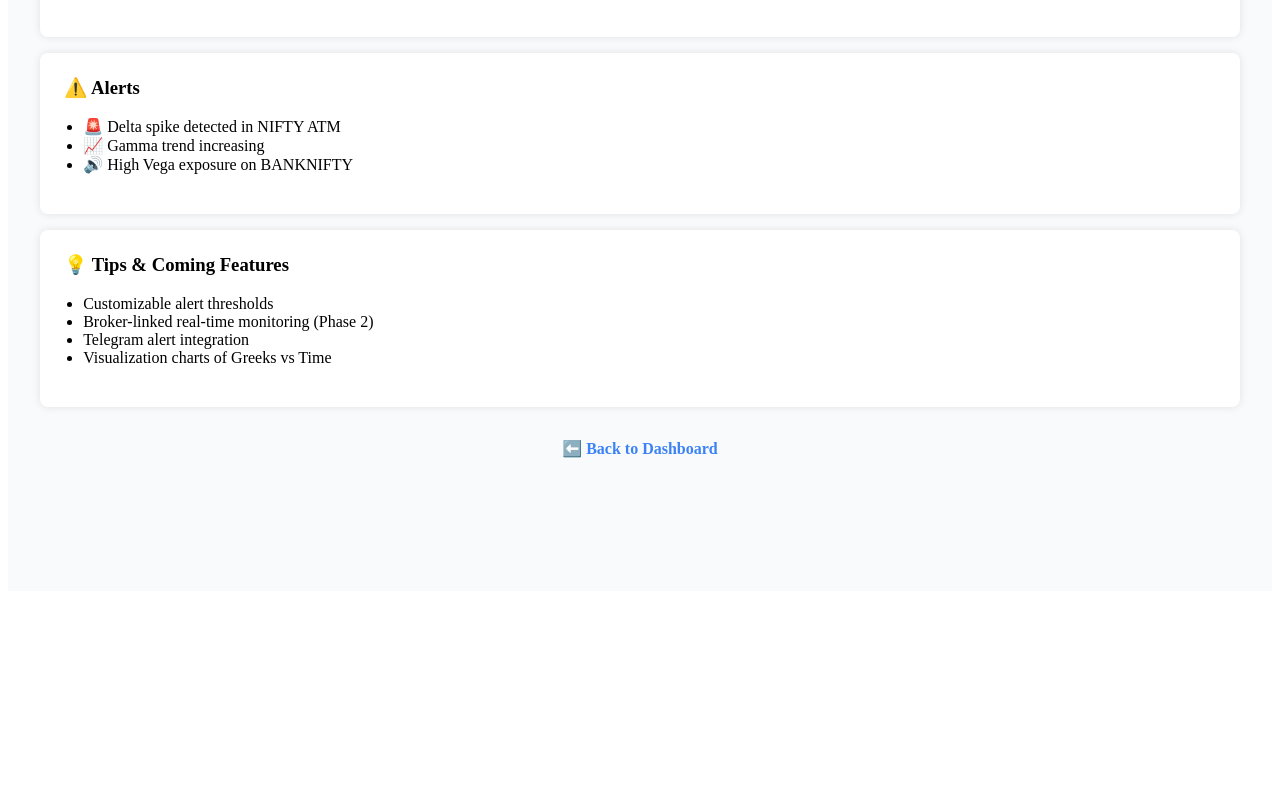
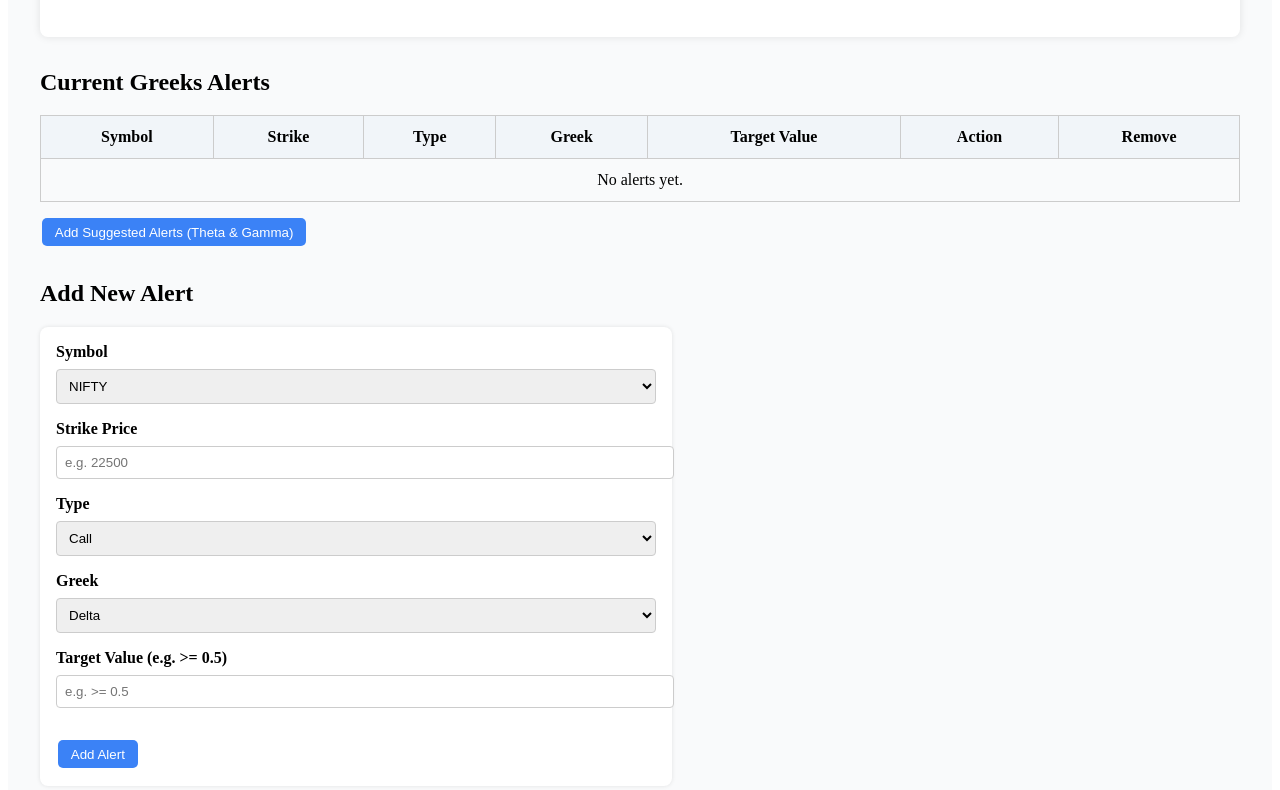
Before and after one commit to TeamDeltaBuddy/Deltabuddy_Revised_1, a plain HTML site: page greeks-alerts.html in a window 1280 px wide. Shown: the part 413-1203 px from the top of the page. Before the commit the page ends 1012 px from the top, so only its background shows below. Drawn offline with Linux system fonts and the light colour scheme.

Commit message:
Update greeks-alerts.html

```diff
--- a/greeks-alerts.html
+++ b/greeks-alerts.html
@@ -10,6 +10,15 @@
     .back-dashboard { background: #3b82f6; color: white; padding: 0.5rem 1rem; border-radius: 5px; text-decoration: none; }
     .card { background: white; padding: 1.5rem; border-radius: 8px; box-shadow: 0 0 8px rgba(0, 0, 0, 0.1); margin-top: 1rem; }
     ul { padding-left: 1.2rem; }
+    table { width: 100%; border-collapse: collapse; margin-top: 1rem; }
+    th, td { padding: 0.75rem; border: 1px solid #ccc; text-align: center; }
+    th { background-color: #f1f5f9; }
+    button { padding: 0.4rem 0.8rem; border-radius: 5px; border: none; cursor: pointer; margin: 2px; }
+    .remove-btn { background: #ef4444; color: white; }
+    .add-btn { background: #3b82f6; color: white; margin-top: 1rem; }
+    .form-card { background: white; padding: 1rem; border-radius: 8px; box-shadow: 0 0 4px rgba(0,0,0,0.1); margin-bottom: 1rem; max-width: 600px; }
+    label { display: block; margin-bottom: 0.5rem; font-weight: bold; }
+    input, select { width: 100%; padding: 0.5rem; margin-bottom: 1rem; border-radius: 4px; border: 1px solid #ccc; }
   </style>
 </head>
 <body>
@@ -35,13 +44,60 @@
       </ul>
     </div>
 
-    <div class="card">
-      <h3>⚠️ Alerts</h3>
-      <ul>
-        <li>🚨 Delta spike detected in NIFTY ATM</li>
-        <li>📈 Gamma trend increasing</li>
-        <li>🔊 High Vega exposure on BANKNIFTY</li>
-      </ul>
+    <h2 style="margin-top:2rem;">Current Greeks Alerts</h2>
+
+    <table>
+      <thead>
+        <tr>
+          <th>Symbol</th>
+          <th>Strike</th>
+          <th>Type</th>
+          <th>Greek</th>
+          <th>Target Value</th>
+          <th>Action</th>
+          <th>Remove</th>
+        </tr>
+      </thead>
+      <tbody id="alerts-table">
+        <!-- Alerts will appear here -->
+      </tbody>
+    </table>
+
+    <button onclick="addAutoAlerts()" class="add-btn">Add Suggested Alerts (Theta & Gamma)</button>
+
+    <h2 style="margin-top:2rem;">Add New Alert</h2>
+
+    <div class="form-card">
+      <label for="symbol">Symbol</label>
+      <select id="symbol">
+        <option>NIFTY</option>
+        <option>BANKNIFTY</option>
+        <option>FINNIFTY</option>
+        <option>RELIANCE</option>
+        <option>INFY</option>
+      </select>
+
+      <label for="strike">Strike Price</label>
+      <input type="number" id="strike" placeholder="e.g. 22500">
+
+      <label for="type">Type</label>
+      <select id="type">
+        <option>Call</option>
+        <option>Put</option>
+      </select>
+
+      <label for="greek">Greek</label>
+      <select id="greek">
+        <option>Delta</option>
+        <option>Theta</option>
+        <option>Gamma</option>
+        <option>Vega</option>
+      </select>
+
+      <label for="target">Target Value (e.g. >= 0.5)</label>
+      <input type="text" id="target" placeholder="e.g. >= 0.5">
+
+      <button class="add-btn" onclick="addAlert()">Add Alert</button>
     </div>
 
     <div class="card">
@@ -59,5 +115,75 @@
     </a>
   </main>
 
+  <script>
+    function loadAlerts() {
+      const alerts = JSON.parse(localStorage.getItem('greeksAlerts') || '[]');
+      const tbody = document.getElementById('alerts-table');
+      tbody.innerHTML = '';
+
+      if (alerts.length === 0) {
+        tbody.innerHTML = '<tr><td colspan="7">No alerts yet.</td></tr>';
+        return;
+      }
+
+      alerts.forEach((alert, index) => {
+        const row = document.createElement('tr');
+        row.innerHTML = `
+          <td>${alert.symbol}</td>
+          <td>${alert.strike}</td>
+          <td>${alert.type}</td>
+          <td>${alert.greek}</td>
+          <td>${alert.target}</td>
+          <td>Notify</td>
+          <td><button class="remove-btn" onclick="removeAlert(${index})">Remove</button></td>
+        `;
+        tbody.appendChild(row);
+      });
+    }
+
+    function addAlert() {
+      const symbol = document.getElementById('symbol').value;
+      const strike = document.getElementById('strike').value;
+      const type = document.getElementById('type').value;
+      const greek = document.getElementById('greek').value;
+      const target = document.getElementById('target').value;
+
+      if (!symbol || !strike || !type || !greek || !target) {
+        alert('Please fill all fields.');
+        return;
+      }
+
+      const alertObj = { symbol, strike, type, greek, target };
+      const alerts = JSON.parse(localStorage.getItem('greeksAlerts') || '[]');
+      alerts.push(alertObj);
+      localStorage.setItem('greeksAlerts', JSON.stringify(alerts));
+
+      loadAlerts();
+      alert('Alert added!');
+    }
+
+    function removeAlert(index) {
+      const alerts = JSON.parse(localStorage.getItem('greeksAlerts') || '[]');
+      alerts.splice(index, 1);
+      localStorage.setItem('greeksAlerts', JSON.stringify(alerts));
+      loadAlerts();
+    }
+
+    function addAutoAlerts() {
+      const autoAlerts = [
+        { symbol: 'NIFTY', strike: 'ATM', type: 'Call', greek: 'Theta', target: '<= -50' },
+        { symbol: 'BANKNIFTY', strike: 'ATM', type: 'Put', greek: 'Gamma', target: '>= 10' }
+      ];
+
+      const alerts = JSON.parse(localStorage.getItem('greeksAlerts') || '[]');
+      alerts.push(...autoAlerts);
+      localStorage.setItem('greeksAlerts', JSON.stringify(alerts));
+      loadAlerts();
+      alert('Auto alerts added!');
+    }
+
+    // Initialize
+    loadAlerts();
+  </script>
 </body>
 </html>
```
